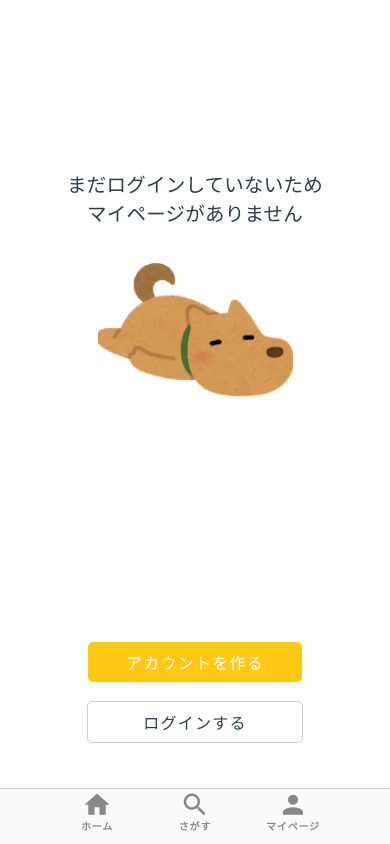
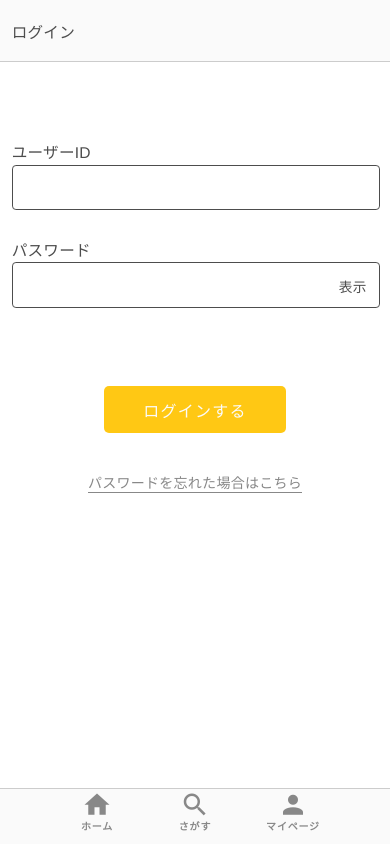
Before and after one commit to yuru-camper/nugget, a Vue app: page /log-in in a window 390 px wide. Built offline with nearby package versions, Linux system fonts and the light colour scheme.

Commit message:
マイページに通知や投稿のUIを追加

```diff
--- a/src/router/index.js
+++ b/src/router/index.js
@@ -2,10 +2,11 @@ import Vue from 'vue'
 import VueRouter from 'vue-router'
 import Home from '../views/Home.vue'
 import MyPage from '../views/MyPage.vue'
-import LogIn from '../views/LogIn.vue'
+import NotLogIn from '../views/NotLogIn.vue'
 
 import EditProfile from '../views/rank1/EditProfile.vue'
 import MakeAccount from '../views/rank1/MakeAccount.vue'
+import LogIn from '../views/rank1/LogIn.vue'
 
 Vue.use(VueRouter)
 
@@ -29,9 +30,9 @@ const routes = [
         component: MyPage
     },
     {
-        path: '/log-in',
-        name: 'log-in',
-        component: LogIn
+        path: '/not-log-in',
+        name: 'not-log-in',
+        component: NotLogIn
     },
     {
         path: '/edit-profile',
@@ -42,6 +43,11 @@ const routes = [
         path: '/make-account',
         name: 'make-account',
         component: MakeAccount
+    },
+    {
+        path: '/log-in',
+        name: 'log-in',
+        component: LogIn
     }
 ]
 
--- a/src/views/MyPage.vue
+++ b/src/views/MyPage.vue
@@ -23,10 +23,31 @@
             </div>
         </div>
         <div class="switch-bar">
-            <div>通知</div>
-            <div>投稿</div>
-            <div>ジーニアス</div>
-            <div>履歴</div>
+            <div @click="toNotifications">通知</div>
+            <div @click="toNageta">投稿</div>
+            <div @click="toGenius">ジーニアス</div>
+            <div @click="toHistory">履歴</div>
+        </div>
+        <div class="contents ntf-wrapper" v-if="showContents==='notifications'">
+            <div class="ntf" v-for="(n, i) in notifications" :key="i">
+                <div class="left">
+                    <AvatarImage :src="n.ntforImage"></AvatarImage>
+                </div>
+                <div class="right">
+                    <div class="top">
+                        <div class="ntfor">{{ n.ntforName}}</div>
+                        <div class="date">{{ n.date }}</div>
+                    </div>
+                    <div class="text">{{ n.content }}</div>
+                </div>
+            </div>
+        </div>
+        <div class="contents thumbnail-wrapper" v-else>
+            <div class="thumbnails">
+                <div v-for="(t, i) in thumbSrc" :key="i" class="item">
+                    <Thumbnail :src="t.src" :title="t.title"></Thumbnail>
+                </div>
+            </div>
         </div>
     </div>
 </template>
@@ -97,6 +118,78 @@
             border-bottom: solid thin #ccc;
             border-top: solid thin #ccc;
         }
+
+        .contents {
+            &.ntf-wrapper {
+                margin: 0 4vw;
+                padding: 5vw 0;
+
+
+                .ntf {
+                    display: flex;
+                    border-bottom: solid thin #ccc;
+                    padding: 5vw 0;
+
+                    .avatar-image {
+                        width: 10vw;
+                    }
+
+                    .right {
+                        margin-left: 2vw;
+                        width: calc(100vw - 4vw * 2 - 2vw);
+
+                        .top {
+                            margin-bottom: 1.5vw;
+                            width: 100%;
+                            display: flex;
+
+                            .ntfor {
+                                font-size: 3.4vw;
+                                color: $normal-color;
+                            }
+
+                            .date {
+                                font-size: 3.4vw;
+                                color: $light-color;
+                                margin-left: auto;
+                            }
+                        }
+
+                        .text {
+                            font-size: 4vw;
+                        }
+                    }
+                }
+            }
+
+            &.thumbnail-wrapper {
+                padding: 5vw 0;
+
+                .wrapper-name {
+                    font-size: 15px;
+                    margin: 0 0 3vw 3vw;
+                }
+
+                .thumbnails {
+                    overflow-x: scroll;
+                    display: flex;
+
+                    .thumbnail {
+                        margin-left: 1vw;
+                    }
+
+                    .item {
+                        &:nth-child(1) {
+                            margin-left: 5vw;
+                        }
+
+                        &:last-child {
+                            padding-right: 5vw;
+                        }
+                    }
+                }
+            }
+        }
     }
 
 </style>
@@ -106,18 +199,75 @@
     import AvatarImage from '@/components/AvatarImage.vue'
     import TextButton from '@/components/TextButton.vue'
     import IconButton from '@/components/IconButton.vue'
+    import Thumbnail from '@/components/Thumbnail.vue'
 
     export default {
         components: {
             AvatarImage,
             TextButton,
-            IconButton
+            IconButton,
+            Thumbnail
         },
         data() {
             return {
                 userName: 'のび太さんのエッジ',
                 userID: 'nobitasedge',
-                bio: '「素人質問で申し訳ない」の対偶は「お灸をすえる玄人回答」'
+                bio: '「素人質問で申し訳ない」の対偶は「お灸をすえる玄人回答」',
+                showContents: 'notifications',
+                notifications: [
+                    {
+                        ntforImage: "https://cdn.vuetifyjs.com/images/john.jpg",
+                        ntforName: '食べられそうなラー油',
+                        date: '2020/3/16(月)',
+                        content: '辛いそうで辛くない、ちょっと辛いコメント'
+                    },
+                    {
+                        ntforImage: "https://cdn.vuetifyjs.com/images/john.jpg",
+                        ntforName: '食べられそうなラー油',
+                        date: '2020/3/16(月)',
+                        content: '辛いそうで辛くない、ちょっと辛いコメント'
+                    },
+                    {
+                        ntforImage: "https://cdn.vuetifyjs.com/images/john.jpg",
+                        ntforName: '食べられそうなラー油',
+                        date: '2020/3/16(月)',
+                        content: '辛いそうで辛くない、ちょっと辛いコメント'
+                    },
+                    {
+                        ntforImage: "https://cdn.vuetifyjs.com/images/john.jpg",
+                        ntforName: '食べられそうなラー油',
+                        date: '2020/3/16(月)',
+                        content: '辛いそうで辛くない、ちょっと辛いコメント'
+                    },
+                ],
+                thumbSrc: [
+                    {
+                        src: 'https://cdn.vuetifyjs.com/images/cards/store.jpg',
+                        title: 'ここにはスライドのタイトルが入ります'
+                    },
+                    {
+                        src: 'https://cdn.vuetifyjs.com/images/cards/store.jpg',
+                        title: 'ここにはスライドのタイトルが入ります'
+                    },
+                    {
+                        src: 'https://cdn.vuetifyjs.com/images/cards/store.jpg',
+                        title: 'ここにはスライドのタイトルが入ります'
+                    },
+                ]
+            }
+        },
+        methods: {
+            toNotifications: function() {
+                this.showContents = 'notifications'
+            },
+            toNageta: function() {
+                this.showContents = 'nageta'
+            },
+            toGenius: function() {
+                this.showContents = 'genius'
+            },
+            toHistory: function() {
+                this.showContents = 'history'
             }
         }
     }
--- a/src/views/LogIn.vue
+++ b/src/views/NotLogIn.vue
@@ -1,5 +1,5 @@
 <template>
-    <div class="log-in">
+    <div class="not-log-in">
         <div class="explain">
             まだログインしていないため<br>
             マイページがありません
@@ -9,15 +9,16 @@
             <router-link to="/make-account">
                 <TextButton class="with-color" name="アカウントを作る"></TextButton>
             </router-link>
-
-            <TextButton name="ログインする"></TextButton>
+            <router-link to="/log-in">
+                <TextButton name="ログインする"></TextButton>
+            </router-link>
         </div>
     </div>
 </template>
 
 
 <style lang="scss">
-    .log-in {
+    .not-log-in {
         .explain {
             font-size: 5vw;
             text-align: center;
@@ -41,6 +42,7 @@
                 width: 55vw;
                 padding: 2vw 0;
                 margin: 5vw auto 0;
+                color: $normal-color;
 
                 &.with-color {
                     color: white;
--- /dev/null
+++ b/src/views/rank1/LogIn.vue
@@ -0,0 +1,141 @@
+<template>
+    <div class="log-in">
+        <div class="top">
+            ログイン
+        </div>
+        <div class="contents">
+            <div class="id content">
+                <div class="title">
+                    ユーザーID
+                </div>
+                <div class="input">
+                    <input type="text">
+                </div>
+            </div>
+
+            <div class="password content">
+                <div class="title">
+                    パスワード
+                </div>
+                <div class="input">
+                    <input :type="passwordType">
+                    <div class="td-button" @click="toggleDisplay">{{ tdText }}</div>
+                </div>
+            </div>
+        </div>
+        <div class="submit">
+            <router-link to="/my-page">
+                <TextButton name="ログインする" class="with-color"></TextButton>
+            </router-link>
+        </div>
+        <div class="forgot">
+            <a href="">
+                パスワードを忘れた場合はこちら
+            </a>
+        </div>
+    </div>
+</template>
+
+
+<style lang="scss">
+    .log-in {
+        color: #4d4d4d;
+
+        .top {
+            background: #fafafa;
+            padding: 5vw 3vw;
+            font-size: 4vw;
+            border-bottom: solid thin #ccc;
+        }
+
+        .contents {
+            margin: 20vw 3vw 0;
+
+            .content {
+                width: 100%;
+                margin-top: 7vw;
+
+                .title {
+                    margin-bottom: 0.7vw;
+                    font-size: 4vw;
+                }
+
+                .input {
+                    position: relative;
+
+                    input {
+                        border: solid thin #4d4d4d;
+                        border-radius: 1vw;
+                        padding: 3vw 3vw 2.8vw;
+                        width: calc(100% - 3vw * 2);
+                        font-size: 4.5vw;
+                    }
+
+                    .td-button {
+                        font-size: 3.5vw;
+                        position: absolute;
+                        top: 3.5vw;
+                        right: 3vw;
+                    }
+                }
+            }
+        }
+
+        .submit {
+            text-align: center;
+            margin-top: 20vw;
+
+            .text-button {
+                padding: 3vw 10vw;
+
+                &.with-color {
+                    color: #fbfbfb;
+                }
+            }
+        }
+
+        .forgot {
+            font-size: 3.6vw;
+            margin-top: 10vw;
+            text-align: center;
+
+            a {
+                border-bottom: solid thin $light-color;
+                color: $light-color;
+                padding-bottom: 0.2vw;
+            }
+        }
+    }
+
+</style>
+
+
+<script>
+    import TextButton from '@/components/TextButton.vue'
+
+    export default {
+        components: {
+            TextButton
+        },
+        data() {
+            return {
+                isDisplay: false,
+                passwordType: 'password',
+                tdText: '表示'
+            }
+        },
+        methods: {
+            toggleDisplay() {
+                this.isDisplay = !this.isDisplay
+                if (this.isDisplay) {
+                    this.passwordType = 'text'
+                    this.tdText = '非表示'
+                } else {
+                    this.passwordType = 'password'
+                    this.tdText = '表示'
+                }
+            }
+        }
+    }
+
+</script>
--- a/vue.config.js
+++ b/vue.config.js
@@ -1,5 +1,5 @@
 module.exports = {
-    publicPath: '/nugget',
+//    publicPath: '/nugget',
     outputDir: 'docs',
     filenameHashing: false,
     productionSourceMap: false,
```
Also changed, not shown: src/components/Thumbnail.vue (+23 -0 lines), 3 other files (tests, documents, lock files or other folders).
